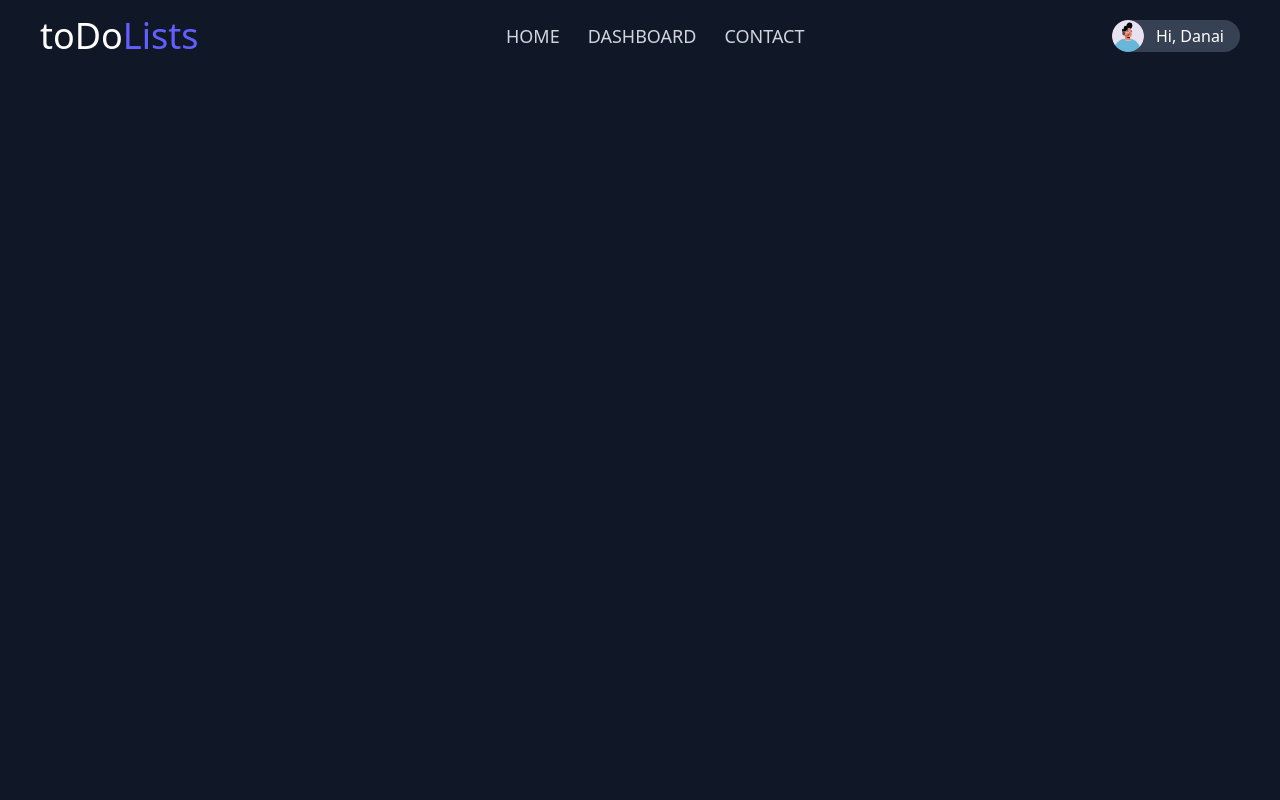
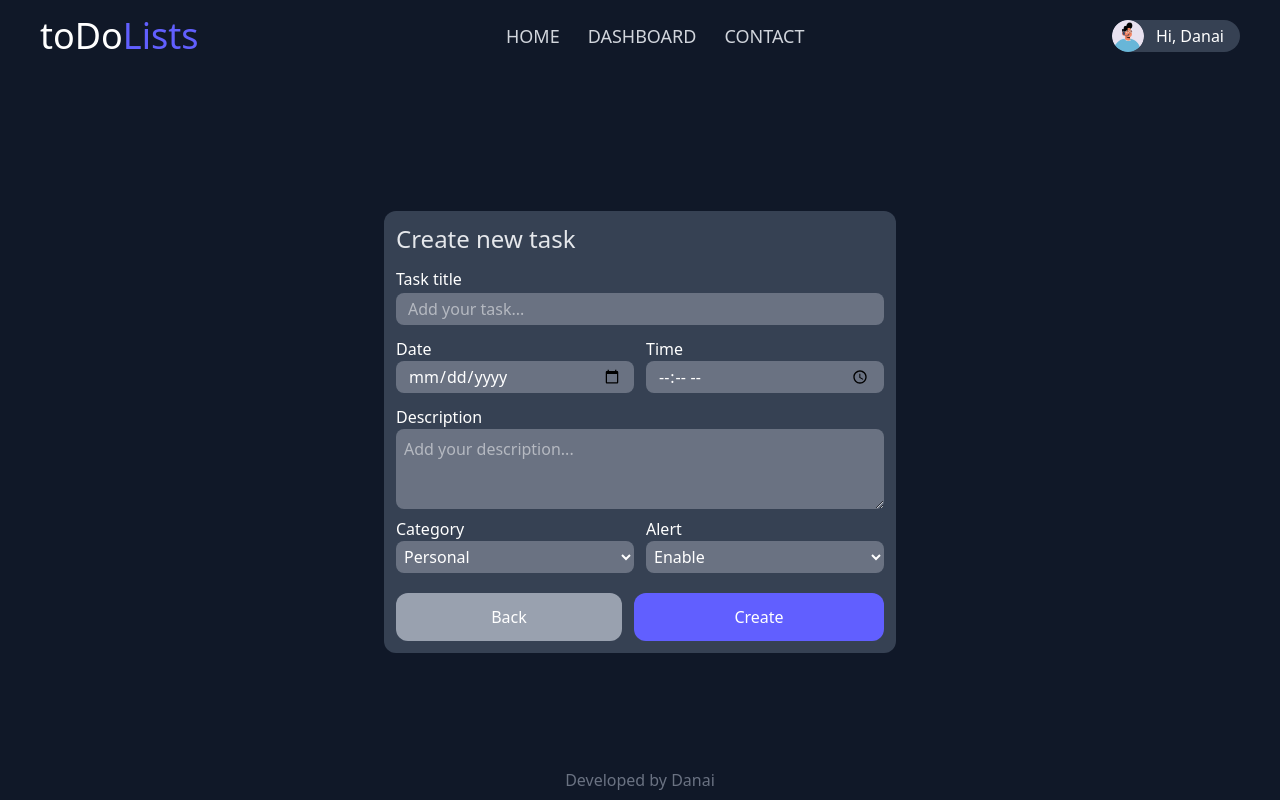
Before and after one commit to Danaiwee/project-todo-app, a React (Vite) app: page /create in a window 1280 px wide. Built offline with nearby package versions, Linux system fonts and the light colour scheme.

Commit message:
Added create page

```diff
--- a/src/App.jsx
+++ b/src/App.jsx
@@ -5,6 +5,7 @@ import HomePage from "./pages/HomePage"
 import Header from "./components/Header"
 import DashBoard from "./pages/DashBoard"
 import Contact from "./pages/Contact"
+import CreateTask from './pages/CreateTask'
 
 const App = () => {
   return (
@@ -14,6 +15,7 @@ const App = () => {
         <Route path="/" element={<HomePage />} />
         <Route path='/dashboard' element={<DashBoard />} />
         <Route path='/contact' element={<Contact />} />
+        <Route path='/create' element={<CreateTask />} />
        </Routes>
       <Toaster />
     </div>
--- /dev/null
+++ b/src/pages/CreateTask.jsx
@@ -0,0 +1,156 @@
+import { useState } from "react";
+import { Link } from "react-router-dom";
+import {motion} from 'framer-motion';
+
+const CreateTask = () => {
+  const [createFormData, setCreateFormData] = useState({
+    title: '',
+    date: '',
+    time: '',
+    description: '',
+    category: 'personal',
+    alert: 'enable'
+  });
+
+  const handleInputChange = (e) => {
+    const {name, value} = e.target;
+
+    setCreateFormData((prev) => ({...prev, [name]: value}));
+  };
+
+  const handleFormSubmit =(e) => {
+    e.preventDefault();
+
+    console.log(createFormData);
+  };
+  return (
+    <motion.section
+        className="relative w-full h-[90vh] flex flex-col items-center justify-center"
+        initial={{opacity: 0}}
+        animate={{opacity: 1}}
+        transition={{duration: 1.5}}
+    >
+      <div className="w-full max-w-lg mx-10 sm:mx-auto bg-gray-700 rounded-xl p-3 flex flex-col">
+        <h1 className="text-2xl text-gray-200 font-medium">Create new task</h1>
+
+        <form onSubmit={handleFormSubmit} className="mt-3">
+          <div className="flex flex-col w-full gap-0.5">
+            <label htmlFor="title" className="text-md">
+              Task title
+            </label>
+            <input
+              className="w-full text-md bg-gray-500 rounded-lg h-8 px-3 border-none outline-none focus:ring-2 focus:ring-indigo-500"
+              placeholder="Add your task..."
+              name="title"
+              id="title"
+              value={createFormData.title}
+              onChange={handleInputChange}
+              required
+            />
+          </div>
+
+          <div className="flex items-center gap-3 mt-3">
+            <div className="flex-1 flex flex-col">
+              <label htmlFor="date" className="text-md">
+                Date
+              </label>
+              <input
+                className="w-full text-md bg-gray-500 rounded-lg h-8 px-3 border-none outline-none focus:ring-2 focus:ring-indigo-500"
+                placeholder="Add your task..."
+                type="date"
+                id="date"
+                name="date"
+                value={createFormData.date}
+                onChange={handleInputChange}
+                required
+              />
+            </div>
+
+            <div className="flex-1 flex flex-col">
+              <label htmlFor="time" className="text-md">
+                Time
+              </label>
+              <input
+                className="w-full text-md bg-gray-500 rounded-lg h-8 px-3 border-none outline-none focus:ring-2 focus:ring-indigo-500"
+                placeholder="Add your task..."
+                type="time"
+                id="time"
+                name="time"
+                value={createFormData.time}
+                onChange={handleInputChange}
+                required
+              />
+            </div>
+          </div>
+
+          <div className="flex flex-col w-full mt-3">
+            <label htmlFor="description" className="text-md">
+              Description
+            </label>
+            <textarea
+              className="w-full h-20 text-md bg-gray-500 rounded-lg p-2 border-none outline-none focus:ring-2 focus:ring-indigo-500"
+              placeholder="Add your description..."
+              name="description"
+              id="description"
+              value={createFormData.description}
+              onChange={handleInputChange}
+            />
+          </div>
+
+          <div className="flex mt-2 gap-3">
+            <div className="flex-1 flex flex-col">
+              <label htmlFor="category" className="text-md">
+                Category
+              </label>
+              <select
+                name="category"
+                id="category"
+                className=" bg-gray-500 rounded-lg p-1 border-none outline-none focus:ring-2 focus:ring-indigo-500"
+                value={createFormData.category}
+                onChange={handleInputChange}
+              >
+                <option value="personal">Personal</option>
+                <option value="work">Work</option>
+                <option value="event">Event</option>
+                <option value="other">Other</option>
+              </select>
+            </div>
+
+            <div className="flex-1 flex flex-col">
+              <label htmlFor="alert" className="text-md">
+                Alert
+              </label>
+              <select
+                name="alert"
+                id="alert"
+                className=" bg-gray-500 rounded-lg p-1 border-none outline-none focus:ring-2 focus:ring-indigo-500"
+                value={createFormData.alert}
+                onChange={handleInputChange}
+              >
+                <option value="enable">Enable</option>
+                <option value="disable">Disable</option>
+              </select>
+            </div>
+          </div>
+
+          <div className="flex items-center gap-3 mt-5">
+            <Link to="/dashboard" className="flex-1 w-full">
+              <button className="w-full bg-gray-400 hover:bg-gray-300 rounded-xl p-3 cursor-pointer">
+                Back
+              </button>
+            </Link>
+            <button className="flex-1 bg-indigo-500 hover:bg-indigo-400 rounded-xl p-3 cursor-pointer">
+              Create
+            </button>
+          </div>
+        </form>
+      </div>
+
+      <div className='absolute bottom-0 text-md text-gray-500'>
+        Developed by Danai
+      </div>
+    </motion.section>
+  );
+};
+
+export default CreateTask;
--- a/src/pages/DashBoard.jsx
+++ b/src/pages/DashBoard.jsx
@@ -8,6 +8,7 @@ import Tasks from "../components/Tasks.jsx";
 
 const DashBoard = () => {
   const [page, setPage] = useState("Dashboard");
+  const [tasks, setTasks] = useState([]);
 
   return (
     <section className="w-full h-full overflow-hidden flex flex-col items-center mt-1">
@@ -33,8 +34,8 @@ const DashBoard = () => {
       >
         <div className="w-full h-[80vh] bg-gray-800 backdrop-blur-md bg-opacity-50 rounded-3xl">
           {page === 'Dashboard' && <Data /> }
-          {page === 'Tasks' && <Tasks />}
-
+          {page === 'Tasks' && (
+            <Tasks />)}
         </div>
 
         <div className="hidden xl:block w-[460px] h-[80vh] bg-gray-800 backdrop-blur-md bg-opacity-50 rounded-3xl">
```
